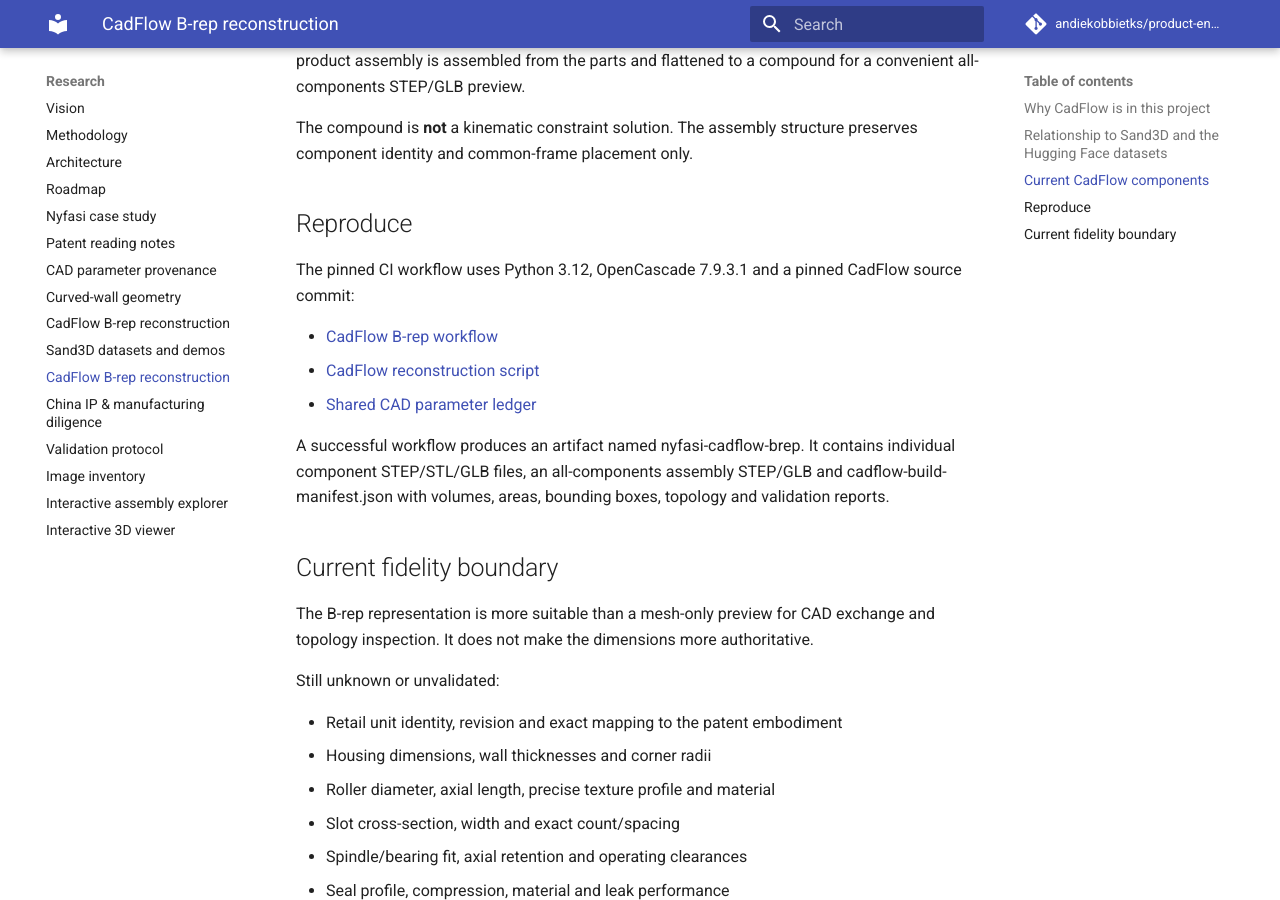
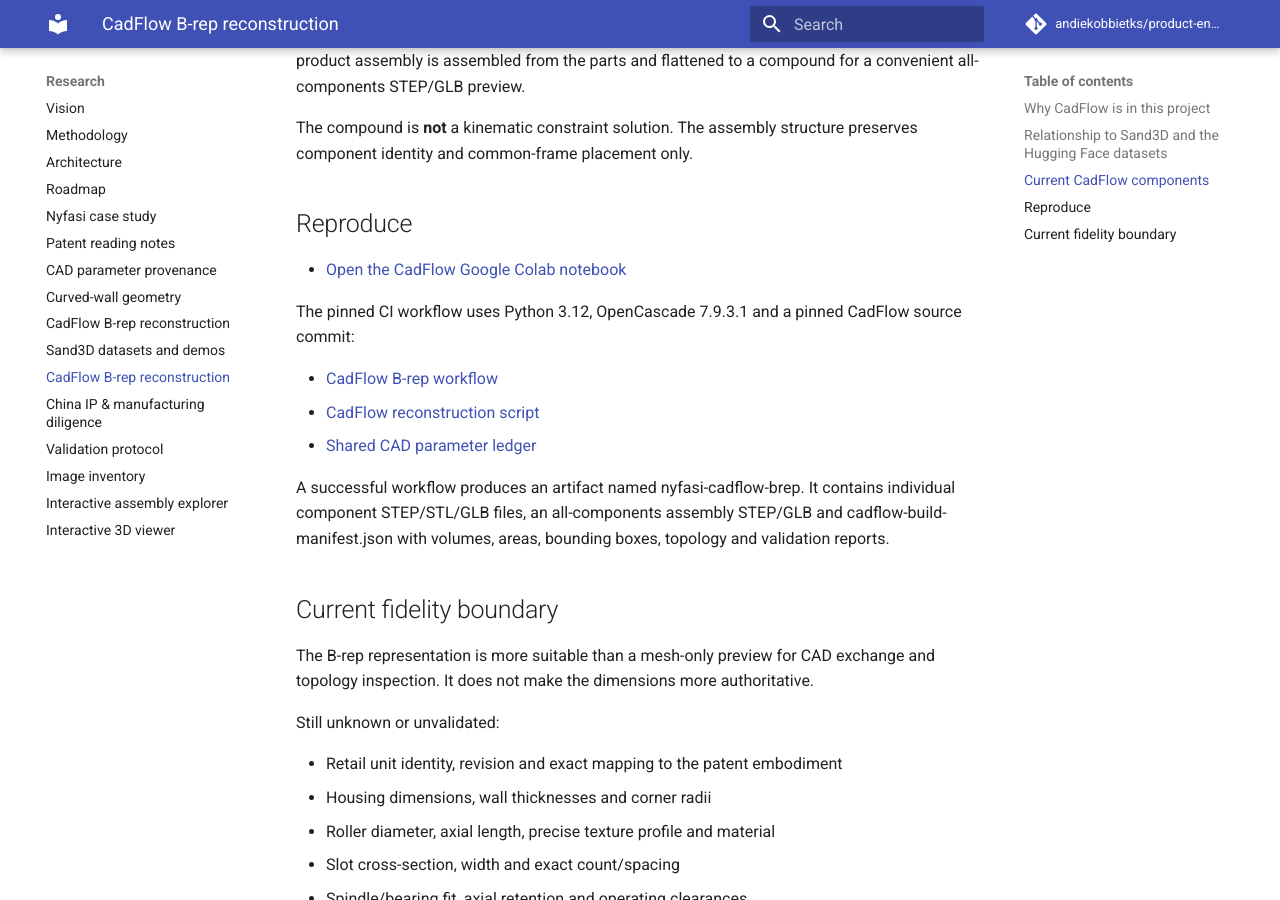
Before and after one commit to andiekobbietks/product-engineering-lab, an MkDocs documentation site: the page built from docs/experiments/cadflow-brep.md, in a window 1280 px wide and 900 px high, scrolled down 1918 px. Built offline with MkDocs 1.6.1 and Material for MkDocs 9.7.7, drawn with Linux system fonts in a browser that asks for light colours; comment, search, counter and statistics services are not loaded.

Commit message:
Link CadFlow Colab reproduction notebook

```diff
--- a/docs/experiments/cadflow-brep.md
+++ b/docs/experiments/cadflow-brep.md
@@ -54,6 +54,8 @@ The compound is **not** a kinematic constraint solution. The assembly structure
 
 ## Reproduce
 
+- [Open the CadFlow Google Colab notebook](https://colab.research.google.com/github/andiekobbietks/product-engineering-lab/blob/main/experiments/001-nyfasi-reconstruction/notebooks/nyfasi_cadflow_reconstruction_colab.ipynb)
+
 The pinned CI workflow uses Python 3.12, OpenCascade 7.9.3.1 and a pinned CadFlow source commit:
 
 - [CadFlow B-rep workflow](https://github.com/andiekobbietks/product-engineering-lab/actions/workflows/cadflow-cad.yml)
```
